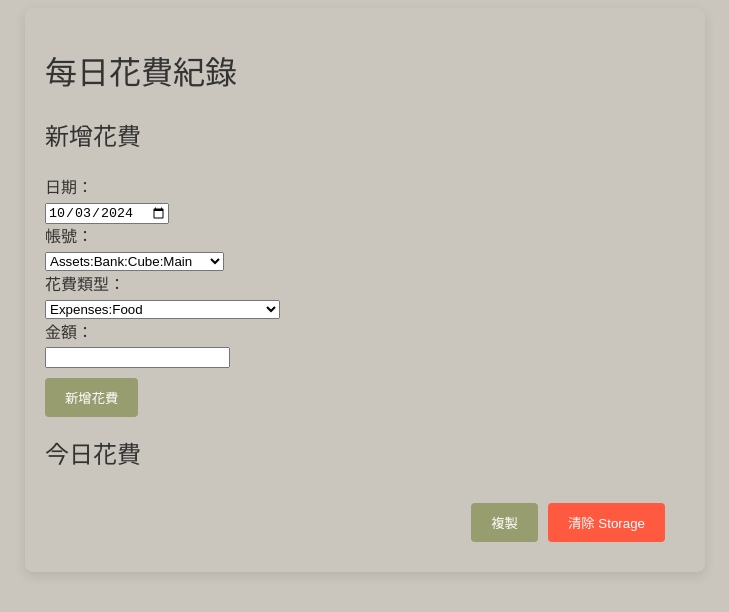
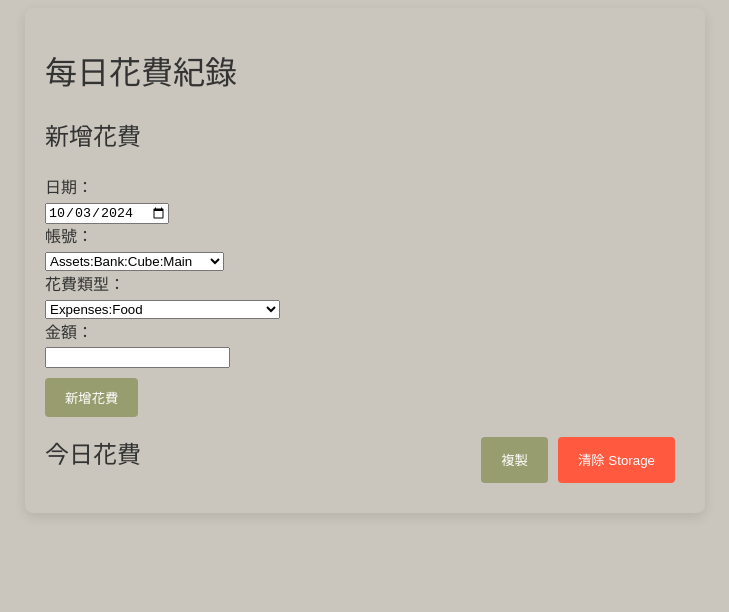
Before and after one commit to chialin/export-beancount-expenses, a React (Vite) app: page / in a window 1280 px wide. Shown: the top 612 px of the page, without its empty margins (295-1024 px from the left). Built offline with nearby package versions, Linux system fonts and the light colour scheme.

Commit message:
Revised css style

```diff
--- a/src/styles/ExpenseManager.module.css
+++ b/src/styles/ExpenseManager.module.css
@@ -53,7 +53,7 @@ h2 {
   display: flex;
   flex-direction: row;
   justify-content: flex-end;
-  margin: 10px 10px 10px 0px;
+  margin: 10px 0px 10px 0px;
 }
 
 .row {
@@ -63,6 +63,12 @@ h2 {
 
 .col {
   margin-top: 20px;
+}
+
+.expenseHeader {
+  display: flex;
+  justify-content: space-between;
+  align-items: stretch;
 }
 
 .expenseList {
```
